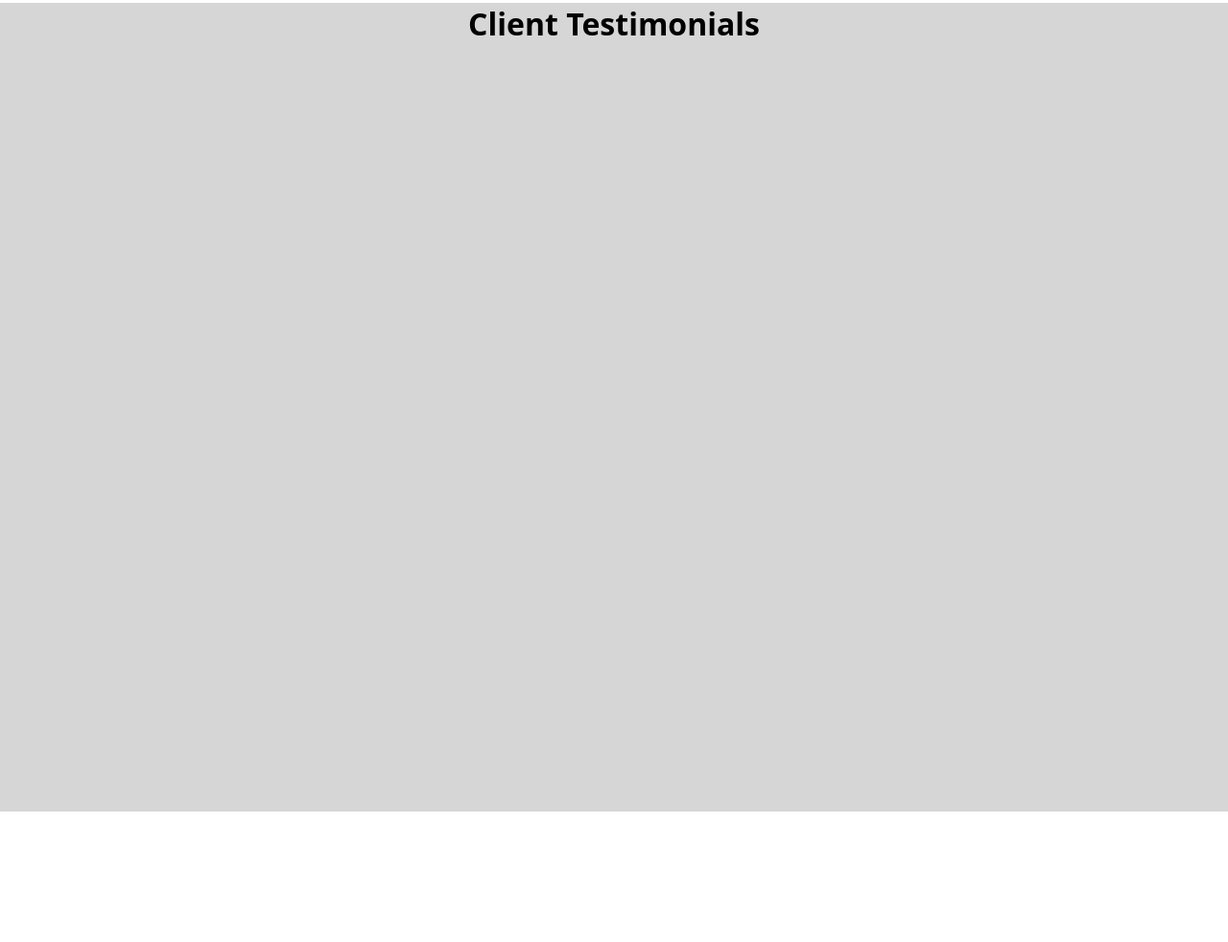
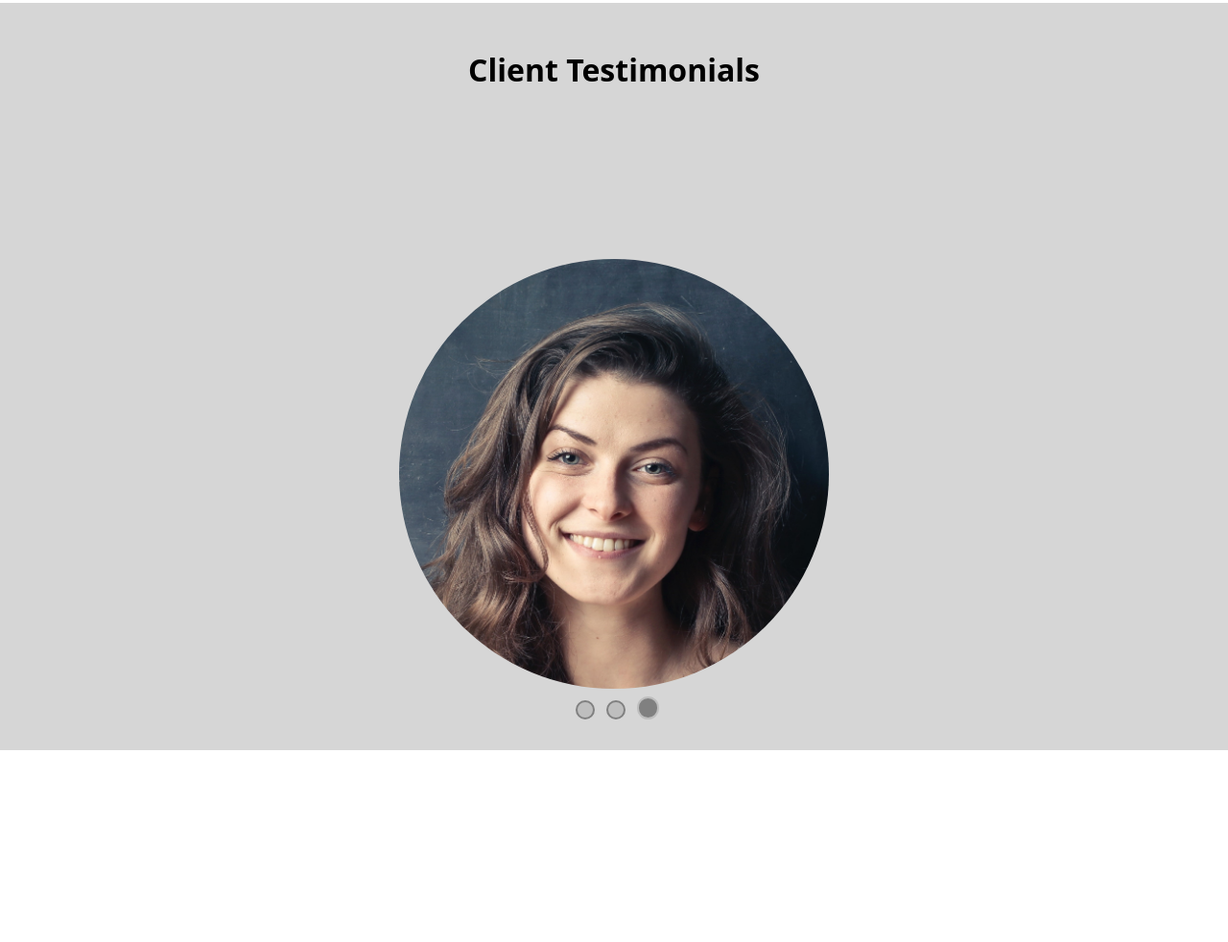
Before and after one commit to jonthanlaw/html-css, a plain HTML site: page index.html in a window 1280 px wide. Shown: the part 6711-7693 px from the top of the page at 96% size. Drawn offline with Linux system fonts and the light colour scheme.

Commit message:
testimonial done, except white space issue

```diff
--- a/css/testimonial.css
+++ b/css/testimonial.css
@@ -1,19 +1,9 @@
-
-.testimonial__title{
-background-color: #D6D6D6;
-/* padding-top: 3rem;
-padding-bottom: 3rem; */
+.testimonial__title {
+  background-color: #D6D6D6;
+  padding-top: 3rem;
+  padding-bottom: 3rem;
   font-size: 2rem;
   text-align: center;
-  margin: 0;
-}
-
-#test{
-
-  height: 10rem;
-  background-color: #D6D6D6;
-  margin: 0;
-
 }
 
 .testimonial {
@@ -23,8 +13,6 @@ padding-bottom: 3rem; */
   max-height: 40rem;
   position: relative;
   overflow: hidden;
-  margin: 0;
-
 }
 
 .testimonial__imgcontainer {
@@ -39,7 +27,6 @@ padding-bottom: 3rem; */
 }
 
 /* Slider Functionality */
-
 #slider1, #slider2, #slider3 {
   display: none;
 }
@@ -83,7 +70,6 @@ padding-bottom: 3rem; */
 }
 
 /*Slider Style */
-
 .dots {
   background-color: #BEBEBE;
   border-color: gray;
@@ -121,73 +107,61 @@ plus width and 1rem (to offset right of center dot)*/
   margin-left: calc(calc(100%/4/2) - calc(1rem/2) + 1rem + 1rem);
 }
 
-.testimonial__box{
-  position:;
+.testimonial__box {
+  position: ;
 }
 
 .testimonial--box0 {
   height: 30rem;
   width: calc(100%/4);
-
 }
 
 .testimonial--box1 {
   height: 30rem;
   width: calc(100%/4);
-
 }
 
 .testimonial--box2 {
   height: 30rem;
   width: calc(100%/4);
-
 }
 
 .testimonial--box3 {
   height: 30rem;
   width: calc(100%/4);
-
 }
 
-
-.testimonial__img{
-height: 25%;
-width: 25%;
-margin: auto;
-margin-top: 10%;
-position: relative;
+.testimonial__img {
+  height: 35vw;
+  width: 35%;
+  margin: auto;
+  margin-top: 10%;
+  position: relative;
 }
 
 .testimonial__img--1,
 .testimonial__img--2,
-.testimonial__img--3{
-
+.testimonial__img--3 {
   border-radius: 50%;
-  max-width:100%;
+  max-width: 100%;
   max-height: 100%;
-
-
+  margin: auto;
 }
 
-
-
-.testimonial__text{
+.testimonial__text {
   font-size: 1.3rem;
   font-style: italic;
-  padding: 0 0.5rem 0 0.5rem;
+  padding: 10% 0.5rem 0 0.5rem;
   text-align: center;
 }
 
-.testimonial__name{
+.testimonial__name {
   color: #505050;
   font-size: 1rem;
+  font-style: italic;
+  padding-top: 10%;
   text-align: center;
-
 }
-
-
-
-
 
 #fill {
   height: 100rem;
--- a/index.html
+++ b/index.html
@@ -371,7 +371,7 @@
     <div id ="test">
     </div>
     <section class="testimonial" id="testimonial">
-<!--
+
       <input type="radio" name="slider" id="slider1">
       <label class="dots" id="dot1" for="slider1"></label>
 
@@ -404,6 +404,7 @@
           <p class="testimonial__text">"Pellentesque habitant morbi tristique senectus
              et netus et turpis duis."
           </p>
+          <p class ="testimonial__name">-Famous Person</p>
         </div>
 
         <div class="testimonial__box testimonial--box3" id="slider_img_3">
@@ -413,7 +414,8 @@
           <p class="testimonial__text">"Suspendisse eu dapibus arcu, ut ultrices justo.
             Suspendisse massa nunc."
           </p>
-        </div> -->
+          <p class ="testimonial__name">-Famous Person</p>
+        </div>
 
 
       </div>
```
